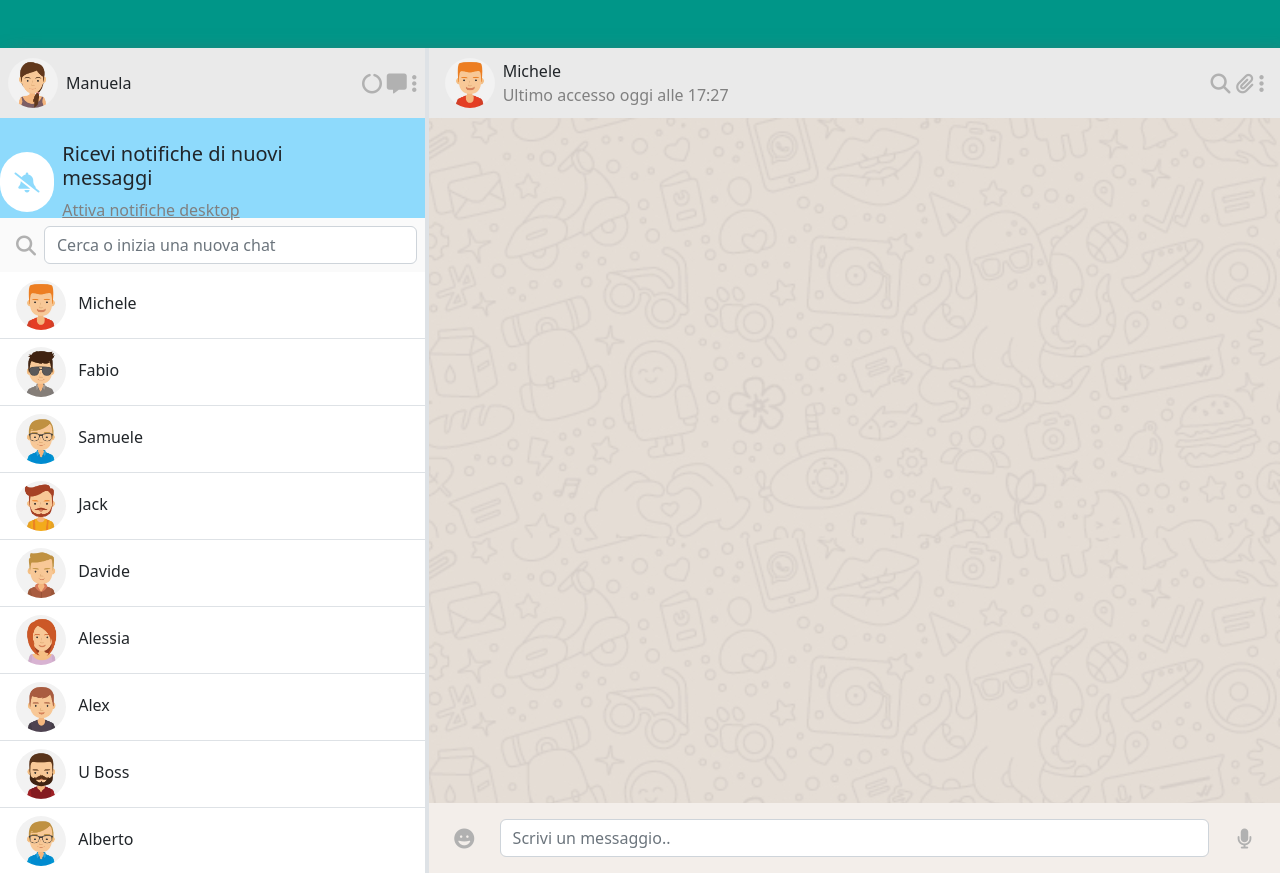
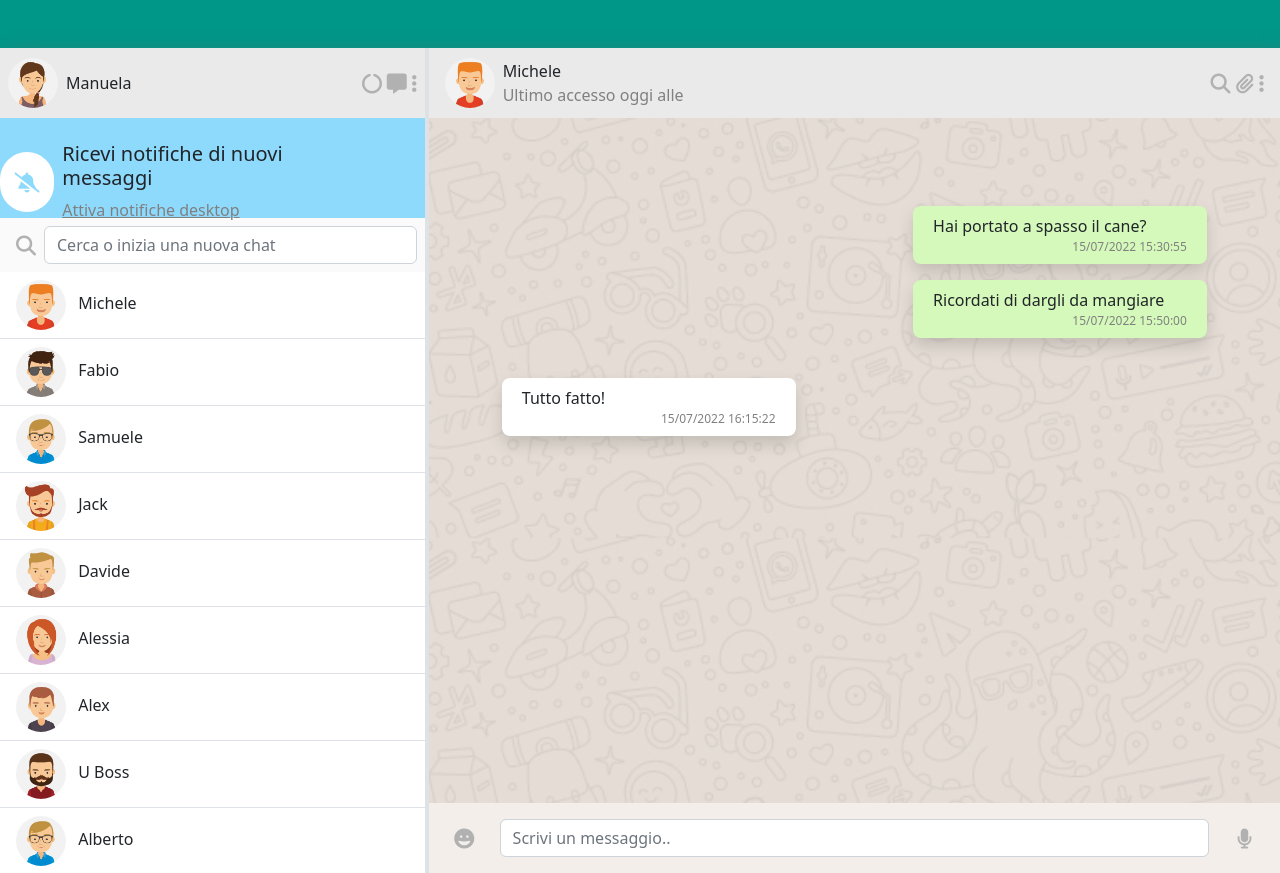
Before and after one commit to ManuelTano/vue-boolzapp, a plain HTML site: page index.html in a window 1280 px wide. Drawn offline with nearby package versions, Linux system fonts and the light colour scheme.

Commit message:
Milestone 2 - Visualizzazione dinamica dei messaggi

```diff
--- a/index.html
+++ b/index.html
@@ -76,7 +76,7 @@
                     <!-- LISTA CONTATTI -->
 
                     <div class="message">
-                    <div v-for="contact in contacts" class="col-12 d-flex border-bottom border-1">
+                        <div v-for="(contact, index) in contacts" class="col-12 d-flex border-bottom border-1">
                             <div class="p-2 mx-2">
                                 <img :src="`img/avatar${contact.avatar}.jpg`" alt="contact.name">
                                 <span class="mx-2">{{ contact.name }}</span>
@@ -93,10 +93,10 @@
                         <!-- BARRA DESTINATARIO + ICONE -->
 
                         <div class="col-6 px-2 d-flex align-items-center">
-                        <img src="./img/avatar_1.jpg" alt="Avatar 1">
+                            <img src="./img/avatar_1.jpg" alt="">
                             <div class="title mx-2">
                                 <span>Michele</span><br>
-                            <span class="grey">Ultimo accesso oggi alle 17:27</span>
+                                <span class="grey">Ultimo accesso oggi alle </span>
                             </div>
                         </div>
                         <div class="col-1 px-2 d-flex justify-content-between text-end">
@@ -110,14 +110,27 @@
 
                     <div class="chat d-flex justify-content-center ">
                         <div class="contenitore mt-5">
-                    <div class="row mt-4 justify-content-end ">
-                        <div v-for="message in messages" class="col-5 green rounded-2 align-items-center shadow">
+                            <div class="row mt-4 flex-column align-items-end ">
+                                <div v-for="message in contacts[currentIndex].messages"
+                                    v-if="message.status === 'sent'"
+                                    class="col-5 green rounded-3 mt-3 shadow ">
                                     <div class="p-2">
                                         <div>{{ message.text }}</div>
                                         <p class="text-end data grey">{{ message.date }}</p>
                                     </div>
                                 </div>
                             </div>
+                            <div class="row mt-4 flex-column ">
+                                <div v-for="message in contacts[currentIndex].messages"
+                                    v-if="message.status === 'received'"
+                                    class="col-5 bg-white rounded-3 mt-3 shadow ">
+                                    <div class="p-2">
+                                        <div>{{ message.text }}</div>
+                                        <p class="text-end data grey">{{ message.date }}</p>
+                                    </div>
+                                </div>
+                            </div>
+
                         </div>
 
                         <!-- BARRA INVIO MESSAGGIO + ICONE -->
--- a/js/script.js
+++ b/js/script.js
@@ -28,6 +28,7 @@ const root = new Vue({
             name: "Manuela",
             avatar: "_io",
         },
+        currentIndex: 0,
         contacts: [
             {
               name: 'Michele',
```
Also changed, not shown: css/style.css (line endings or trailing spaces). Lines whose indentation alone changed are shown as unchanged.
